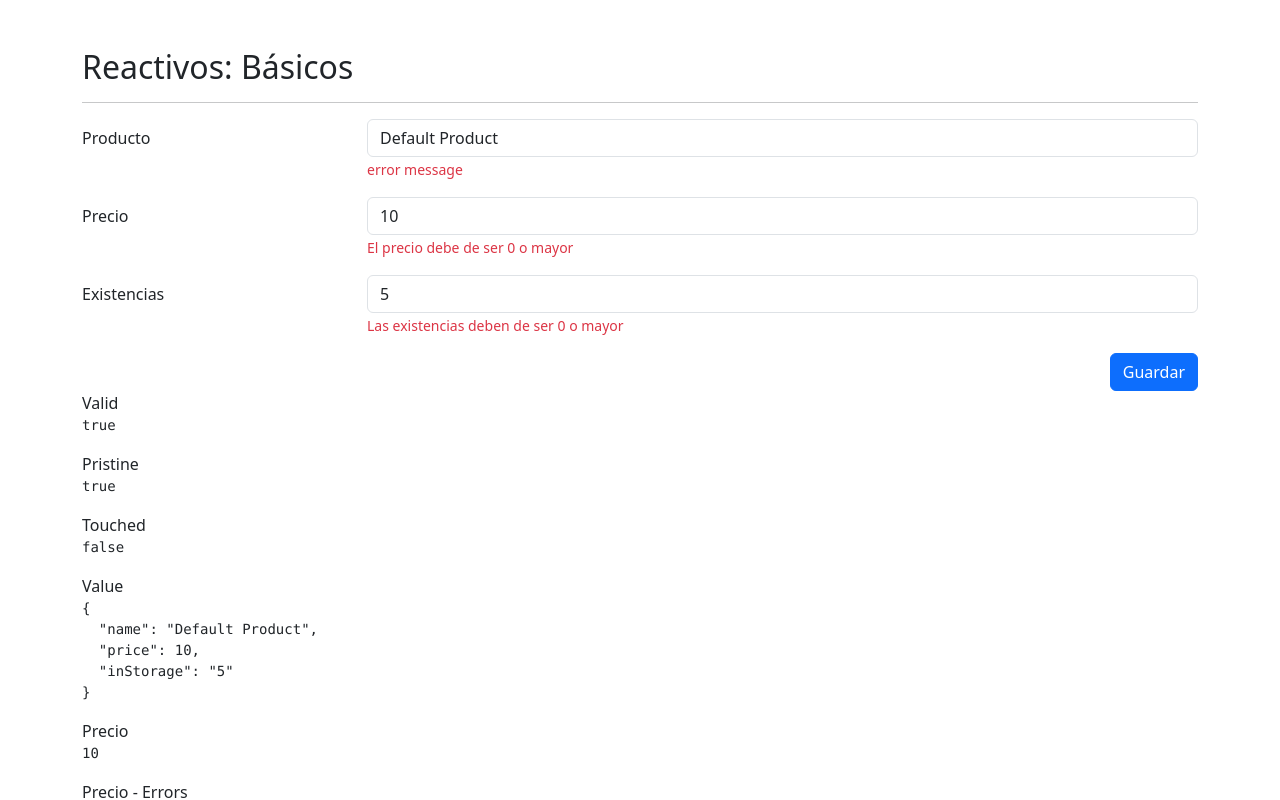
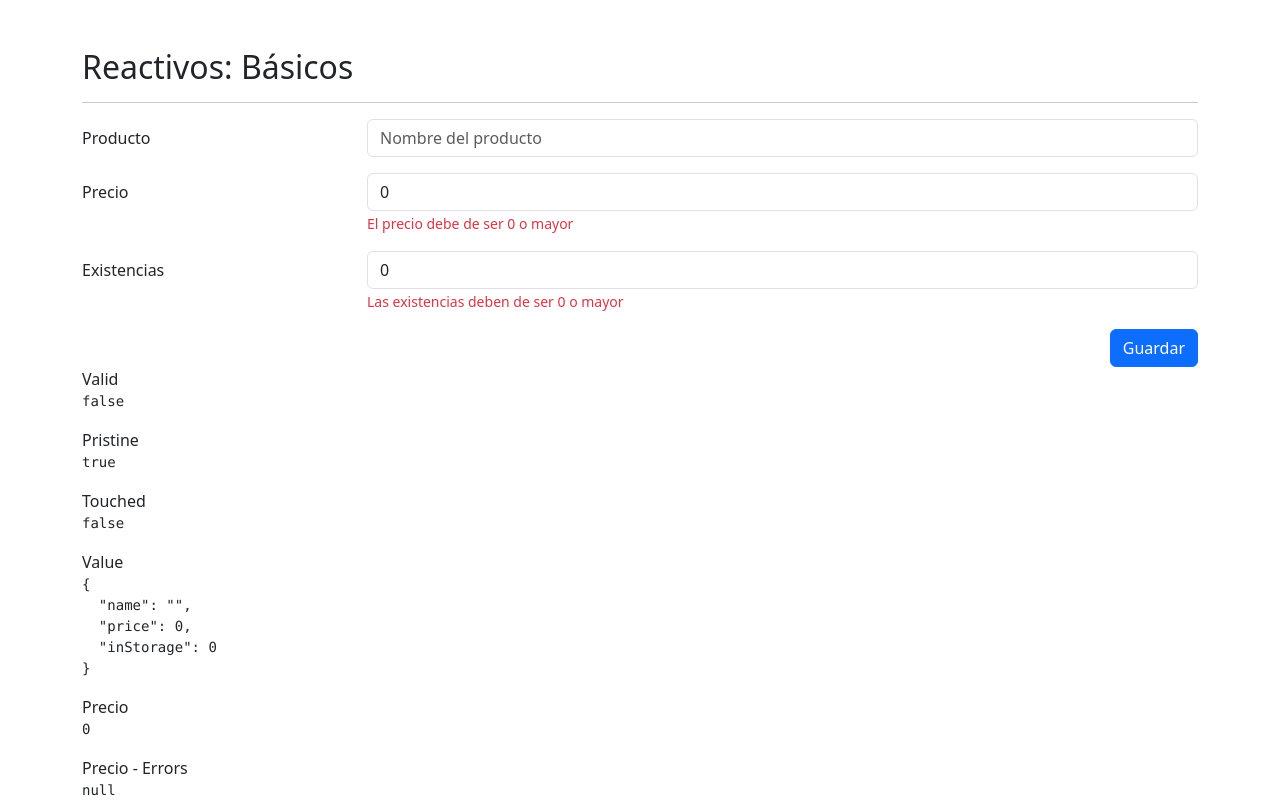
Before and after one commit to AZnexus/formApp, an Angular app: page /reactive/basic in a window 1280 px wide. Shown: the top 800 px of the page. Built offline with nearby package versions, Linux system fonts and the light colour scheme.

Commit message:
Validacions + controls basics (per Product)

```diff
--- a/src/app/reactive/pages/basic-page/basic-page.component.html
+++ b/src/app/reactive/pages/basic-page/basic-page.component.html
@@ -9,10 +9,8 @@
                 <label class="col-sm-3 col-form-label">Producto</label>
                 <div class="col-sm-9">
                     <input type="text" class="form-control" formControlName="name" placeholder="Nombre del producto">
-                    <span class="form-text text-danger">
-                        <!-- Debe de ser de 3 letras -->
-                        error message
-                    </span>
+                    <span *ngIf="myForm.controls['name'].getError('required') && myForm.controls['name'].touched" class="form-text text-danger">Este campo es requerido</span>
+                    <span *ngIf="myForm.controls['name'].getError('minlength') && myForm.controls['name'].touched" class="form-text text-danger">Este campo requiere mínimo 3 letras</span>
                 </div>
             </div>
             <!-- Campo de producto -->
--- a/src/app/reactive/pages/basic-page/basic-page.component.ts
+++ b/src/app/reactive/pages/basic-page/basic-page.component.ts
@@ -27,12 +27,17 @@
   ) {}
 
     ngOnInit(): void {
-      this.myForm.reset(defaultValues);
+      // this.myForm.reset(defaultValues);
     }
 
   onSave(): void {
 
-    if (this.myForm.invalid) return; // Si els validadors del form son invalids, surt i no executa el save. (Aixo es la comprobació de les validacions)
+    if (this.myForm.invalid) {
+
+
+      this.myForm.markAllAsTouched(); // Si no es válid, ho marca tot com a 'tocat'. Així dispara les validacions.
+      return; // Si els validadors del form son invalids, surt i no executa el save. (Aixo es la comprobació de les validacions)
+    }
 
     console.log(this.myForm.value);
 
```
